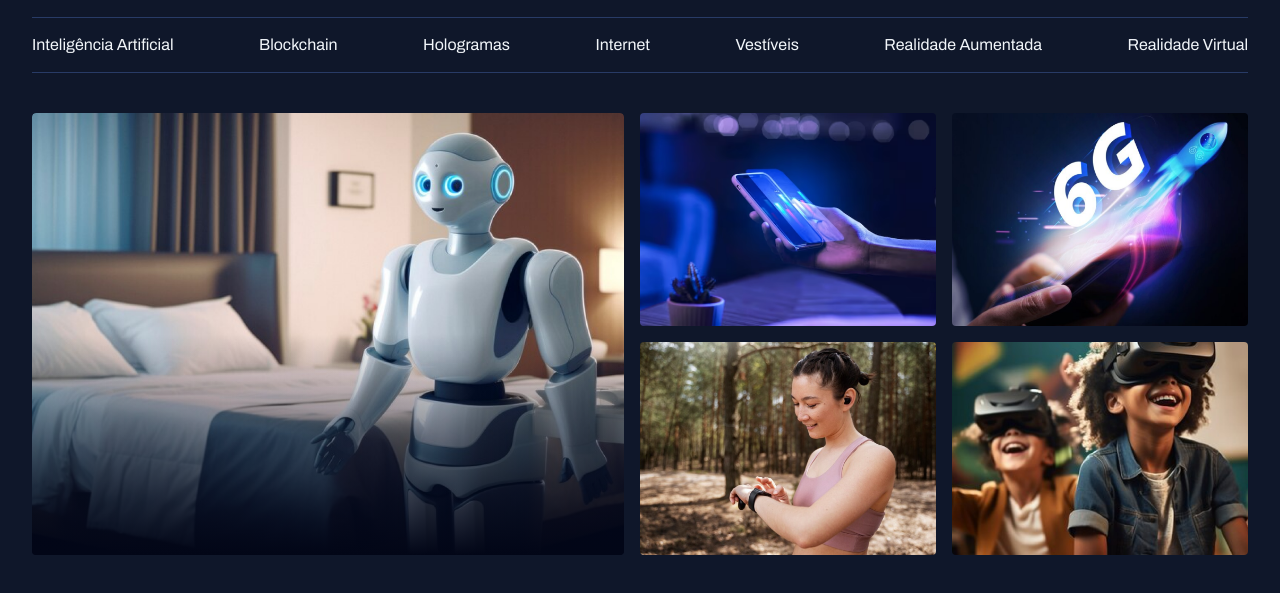
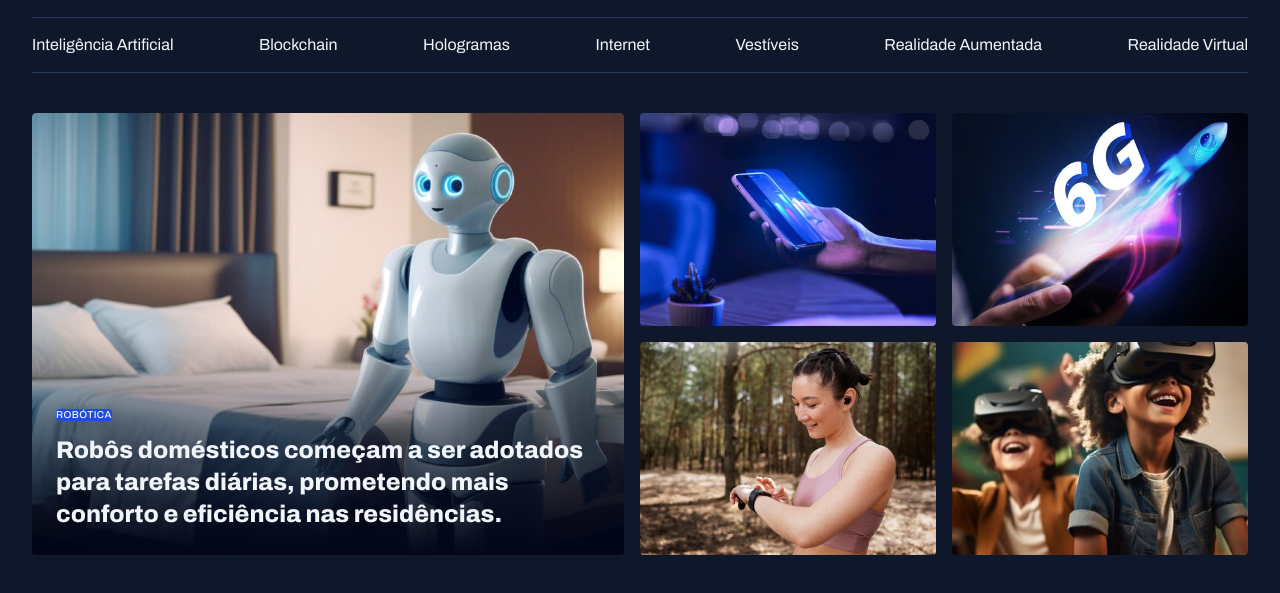
Before and after one commit to leonardodev91/Portal-de-noticias, a plain HTML site: page index.html in a window 1280 px wide. Shown: the part 55-648 px from the top of the page. Drawn offline with Linux system fonts and the light colour scheme.

Commit message:
Ajustando o conteúdo do card

```diff
--- a/index.html
+++ b/index.html
@@ -41,9 +41,16 @@
 
     <main class="grid container">
         <section id="featured" class="grid grid-flow-col gap-16">
-            <div class="card">
+
+            <figure class="card">
                 <img src="assets/images/Image 01.png" alt="">
-            </div>
+                <figcaption>
+                    <span class="content-tag">Robótica</span>
+                    <h2 class="text-2xl">
+                        Robôs domésticos começam a ser adotados para tarefas diárias, prometendo mais conforto e eficiência nas residências.
+                    </h2>
+                </figcaption>
+            </figure>
 
             <div class="grid grid-cols-2 gap-16">
                 <div>
--- a/styles/global.css
+++ b/styles/global.css
@@ -53,3 +53,15 @@ img {
 main{
   margin-top: 40px;
 }
+
+.content-tag {
+display: inline-block;
+background-color: var(--brand-color-dark);
+padding: 4%px 8px;
+border-radius: 4px;
+font: 500 10px/1.2 var(--font-family);
+text-transform: uppercase;
+letter-spacing: 0.04em;
+color: var(--text-color-primary);
+box-shadow: 0px 4px 16px rgba(1, 3, 12, 0.25)
+}
--- a/styles/sections.css
+++ b/styles/sections.css
@@ -22,5 +22,13 @@
 
     );
   }
+  figcaption {
+    position: absolute;
+    bottom: 0;
+    padding: 24px;
+    h2 {
+      margin-top: 8px;
+    }
+  }
 }
 }
--- a/styles/utility.css
+++ b/styles/utility.css
@@ -14,3 +14,15 @@
 .gap-16{
   gap: 16px;
 }
+ .text-2xl {
+  font: var(--h1);
+ }
+ .text-xl {
+  font: var(--h2);
+ }
+ .text-lg {
+  font: var(--h3);
+ }
+ .text-sm {
+  font: var(--text-sm);
+ }
```
